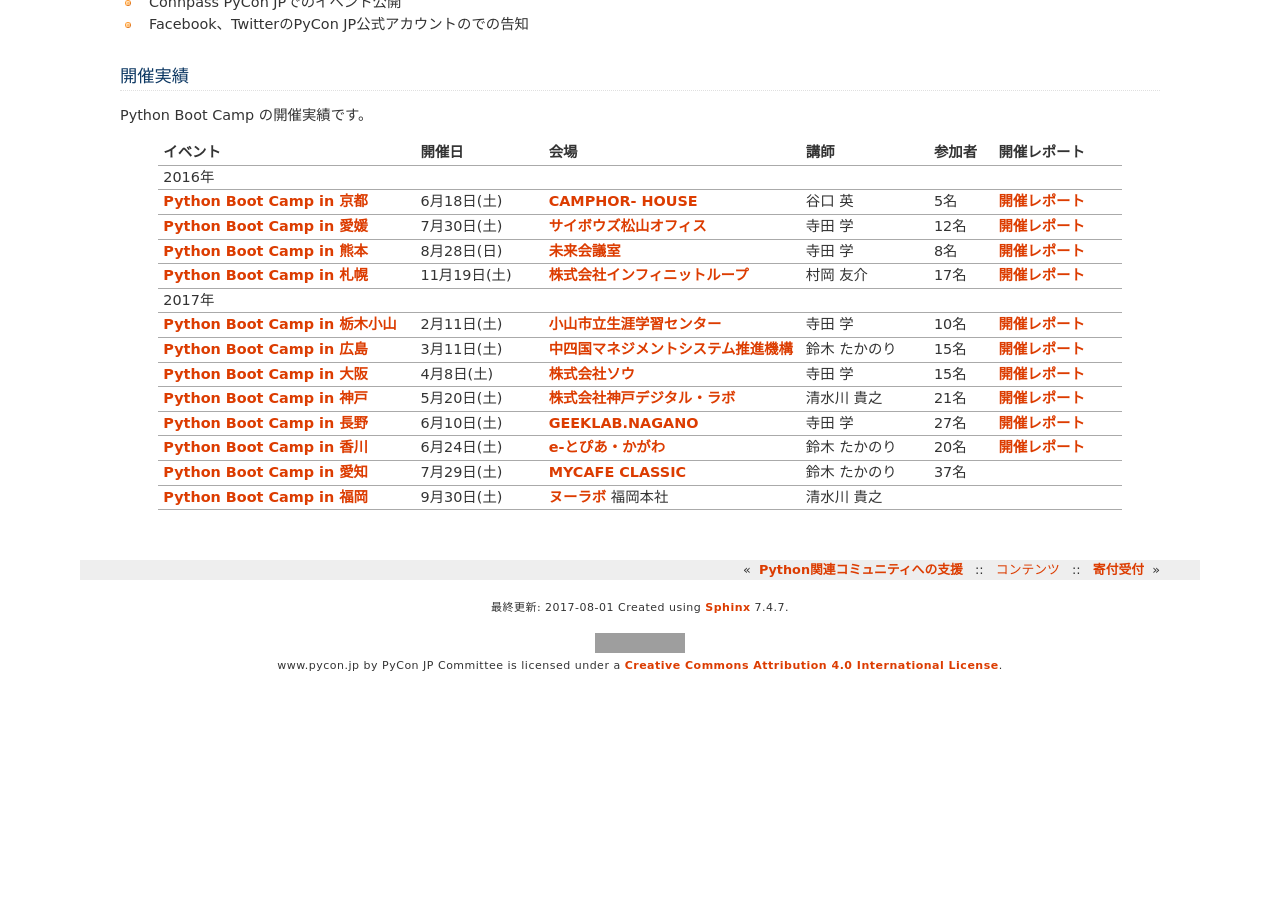
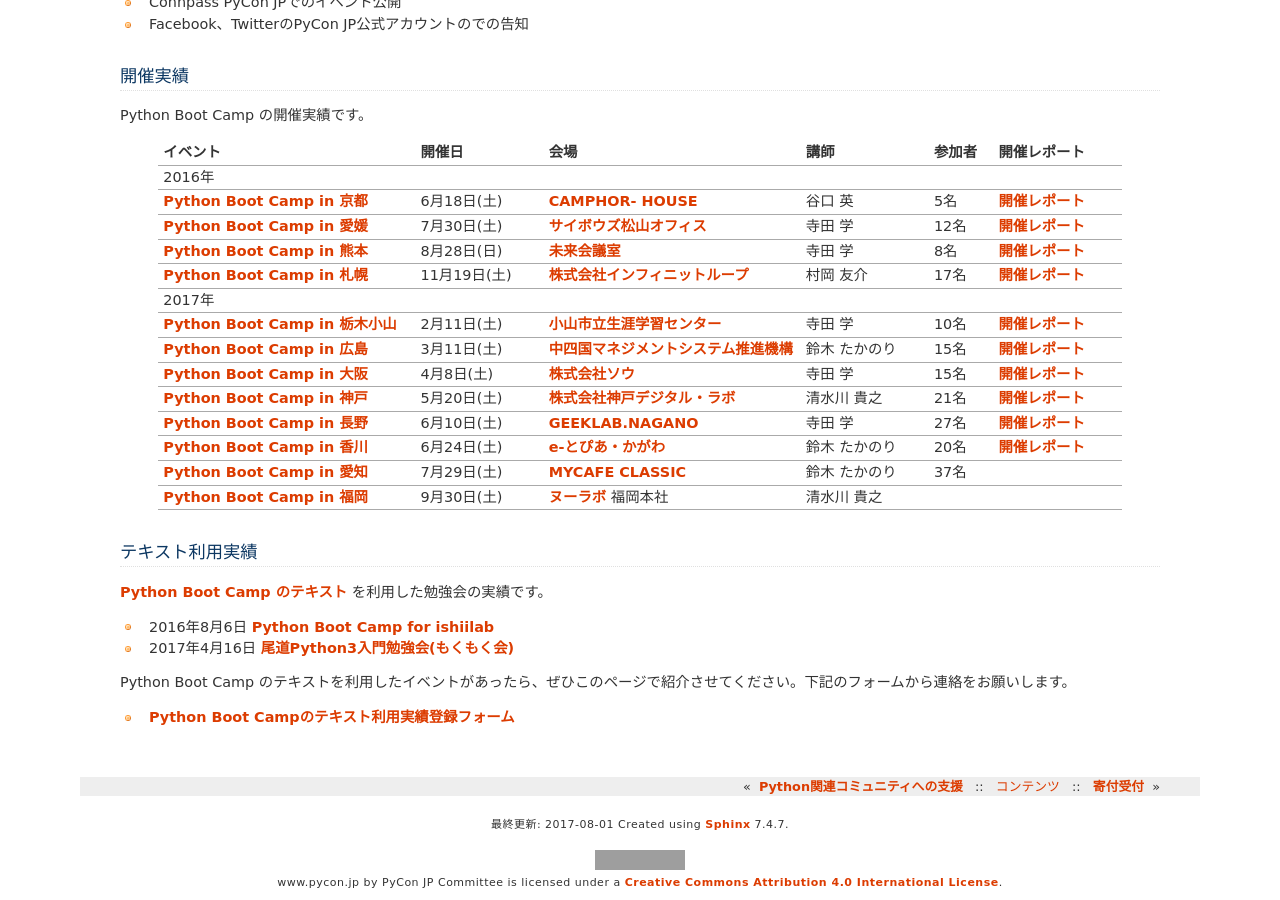
Before and after one commit to pyconjp/www.pycon.jp, a Sphinx documentation site: the page built from source/support/bootcamp.rst, in a window 1280 px wide and 900 px high, scrolled down 1628 px. Built offline with Sphinx 7.4.7, drawn with Linux system fonts in a browser that asks for light colours; before the commit the page ends 2311 px from its top, so only the background shows below that; grey boxes are pictures that could not be loaded.

Commit message:
ISSHA-686 Python Boot Camp のテキスト利用実績を追加

```diff
--- a/source/support/bootcamp.rst
+++ b/source/support/bootcamp.rst
@@ -173,3 +173,14 @@ Python Boot Camp の開催実績です。
      - 清水川 貴之
      -
      -
+
+テキスト利用実績
+================
+`Python Boot Camp のテキスト <http://pycamp.pycon.jp/textbook/index.html>`_ を利用した勉強会の実績です。
+
+* 2016年8月6日 `Python Boot Camp for ishiilab <http://hr-sano.net/blog/2016/08/08/python-boot-camp-for-ishiilab/>`_
+* 2017年4月16日 `尾道Python3入門勉強会(もくもく会) <https://onomiti-frontend.connpass.com/event/52409/>`_
+
+Python Boot Camp のテキストを利用したイベントがあったら、ぜひこのページで紹介させてください。下記のフォームから連絡をお願いします。
+
+* `Python Boot Campのテキスト利用実績登録フォーム <https://docs.google.com/forms/d/e/1FAIpQLSdjqaZMSNQbDRGajkFYiYK2H6Q6NHwCl4oKI7SmO7ykLVQW5w/viewform>`_
```
